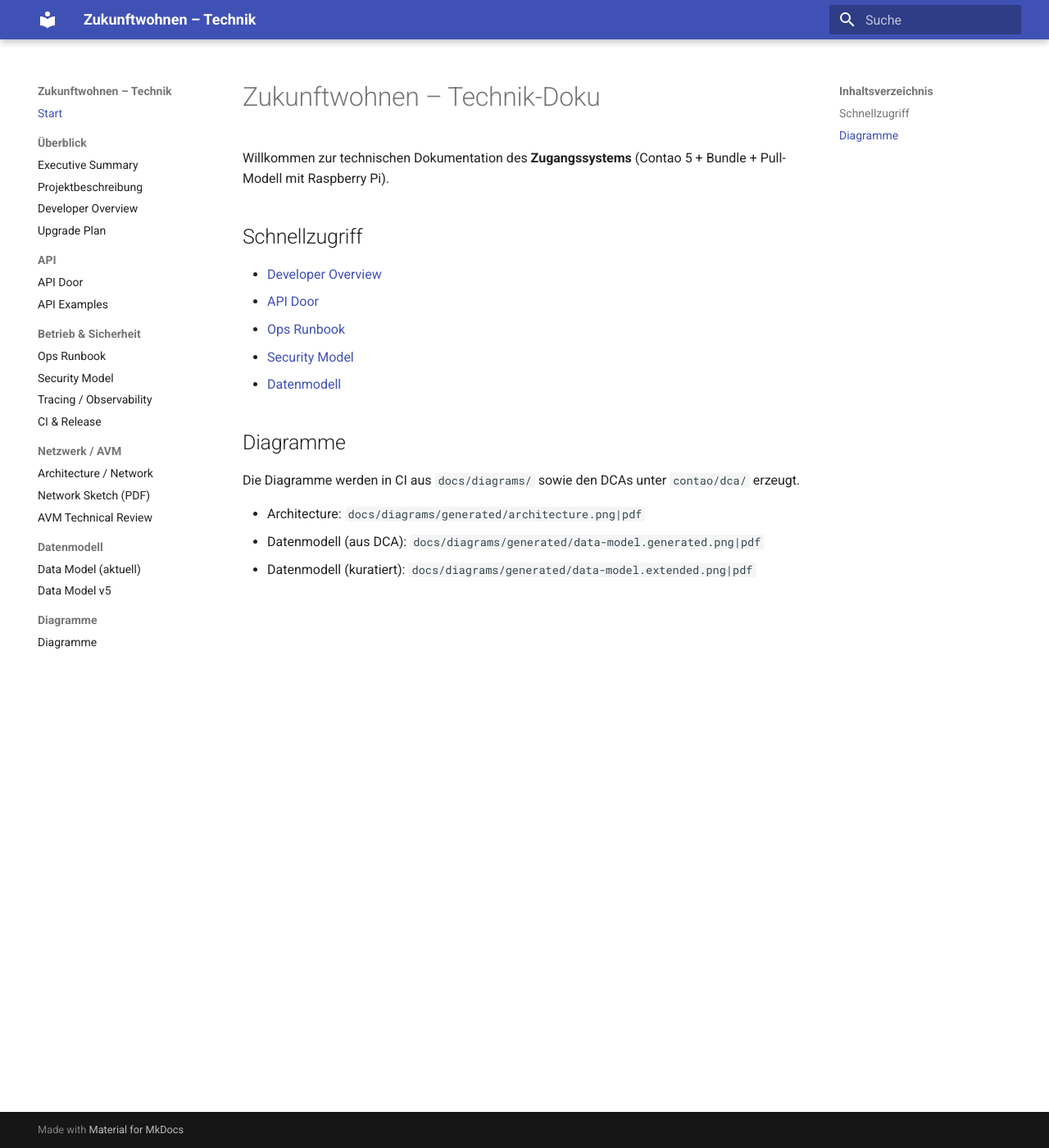
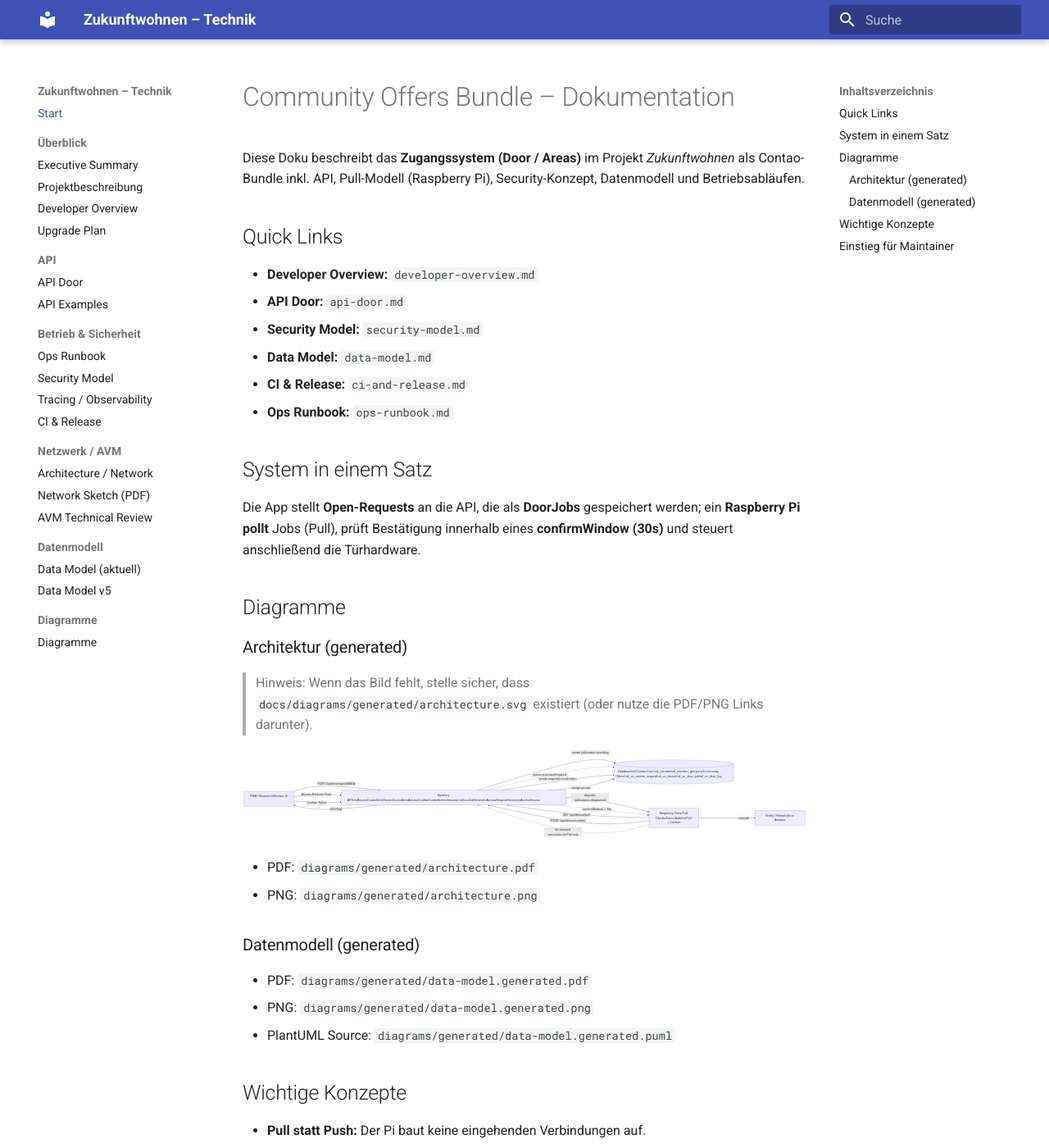
Before and after one commit to zukunftsforum-rissen/community-offers-bundle, an MkDocs documentation site: the page built from docs/index.md, in a window 1280 px wide and 1400 px high. Shown: the whole window at 82% size. Built offline with MkDocs 1.6.1 and Material for MkDocs 9.7.7, drawn with Linux system fonts in a browser that asks for light colours; some of the changed text lies outside the part shown.

Commit message:
refine docs

```diff
--- a/docs/architecture-network.md
+++ b/docs/architecture-network.md
@@ -35,3 +35,7 @@ Verbindungen am Raspberry Pi.
 -   Kein Portforwarding notwendig
 -   Device Auth über Secret
 -   Logging aller Türöffnungen
+
+# Netzwerk / Architektur
+
+![Architekturübersicht](diagrams/generated/architecture.svg)
--- a/docs/index.md
+++ b/docs/index.md
@@ -1,19 +1,46 @@
-# Zukunftwohnen – Technik-Doku
+# Community Offers Bundle – Dokumentation
 
-Willkommen zur technischen Dokumentation des **Zugangssystems** (Contao 5 + Bundle + Pull-Modell mit Raspberry Pi).
+Diese Doku beschreibt das **Zugangssystem (Door / Areas)** im Projekt *Zukunftwohnen* als Contao-Bundle inkl. API, Pull-Modell (Raspberry Pi), Security-Konzept, Datenmodell und Betriebsabläufen.
 
-## Schnellzugriff
+## Quick Links
 
-- [Developer Overview](developer-overview.md)
-- [API Door](api-door.md)
-- [Ops Runbook](ops-runbook.md)
-- [Security Model](security-model.md)
-- [Datenmodell](data-model.md)
+- **Developer Overview:** `developer-overview.md`
+- **API Door:** `api-door.md`
+- **Security Model:** `security-model.md`
+- **Data Model:** `data-model.md`
+- **CI & Release:** `ci-and-release.md`
+- **Ops Runbook:** `ops-runbook.md`
+
+## System in einem Satz
+
+Die App stellt **Open-Requests** an die API, die als **DoorJobs** gespeichert werden; ein **Raspberry Pi pollt** Jobs (Pull), prüft Bestätigung innerhalb eines **confirmWindow (30s)** und steuert anschließend die Türhardware.
 
 ## Diagramme
 
-Die Diagramme werden in CI aus `docs/diagrams/` sowie den DCAs unter `contao/dca/` erzeugt.
+### Architektur (generated)
 
-- Architecture: `docs/diagrams/generated/architecture.png|pdf`
-- Datenmodell (aus DCA): `docs/diagrams/generated/data-model.generated.png|pdf`
-- Datenmodell (kuratiert): `docs/diagrams/generated/data-model.extended.png|pdf`
+> Hinweis: Wenn das Bild fehlt, stelle sicher, dass `docs/diagrams/generated/architecture.svg` existiert (oder nutze die PDF/PNG Links darunter).
+
+![Architekturübersicht](diagrams/generated/architecture.svg)
+
+- PDF: `diagrams/generated/architecture.pdf`
+- PNG: `diagrams/generated/architecture.png`
+
+### Datenmodell (generated)
+
+- PDF: `diagrams/generated/data-model.generated.pdf`
+- PNG: `diagrams/generated/data-model.generated.png`
+- PlantUML Source: `diagrams/generated/data-model.generated.puml`
+
+## Wichtige Konzepte
+
+- **Pull statt Push:** Der Pi baut keine eingehenden Verbindungen auf.
+- **DoorJobService:** zentrale Business-Logik (Create/Confirm/Complete/Timeout).
+- **confirmWindow:** Bestätigung muss innerhalb von 30 Sekunden passieren.
+- **Audit & Observability:** Jobs/Statuswechsel sind nachvollziehbar.
+
+## Einstieg für Maintainer
+
+1. Lies `developer-overview.md`
+2. Schau `api-door.md` + `api-examples.md`
+3. Danach `security-model.md` und `ops-runbook.md`
```
Also changed, not shown: docs/index.html (+52 -20 lines), docs/diagrams/generated/architecture.png, docs/diagrams/generated/architecture.svg (added), 3 other files.
